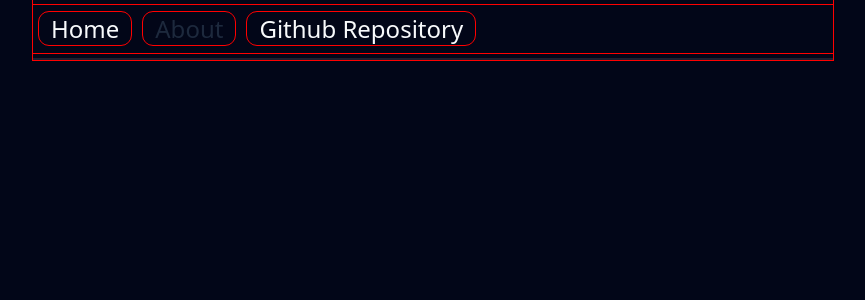
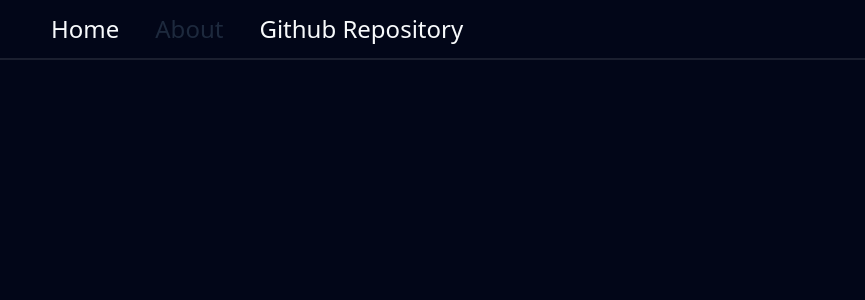
Before and after one commit to jake05050505/UA92-Project, a Next.js app: page /about in a window 1280 px wide. Shown: the top 300 px of the page, without its empty margins (207-1072 px from the left). Built offline with nearby package versions, Linux system fonts and the light colour scheme.

Commit message:
fix header styling

```diff
--- a/app/globals.css
+++ b/app/globals.css
@@ -125,7 +125,6 @@
 :root{
     --header-height: 3em;
     --query_box-height: 52px;
-    --debug-outline: 1px;
 }
 
 body {
@@ -163,6 +162,8 @@ nav > a {
     border-radius: var(--radius);
     margin-right: 0.5em;
     white-space: nowrap;
+
+    display: inline-block;
 }
 
 nav > a:hover,
@@ -204,7 +205,6 @@ nav > a:active {
 #query {
     max-width: calc(min(100vh,100vw)-0.5em) !important;
     max-height: var(--query_box-height);
-    /* border-radius: calc(var(--query_box-height) * 0.4); */
     border-radius: var(--radius);
     margin-inline: 0.25em;
     font-size: 1em;
@@ -234,6 +234,10 @@ nav > a:active {
 }
 /* #endregion */
 /* #region debug */
+:root {
+    --debug-outline: 0px;
+}
+
 div, span, header, main {
     outline-width: max(0px, var(--debug-outline));
     outline-style: solid;
--- a/app/page.tsx
+++ b/app/page.tsx
@@ -30,10 +30,10 @@ export default function Home() {
             <main>
                 <div id="main-content" className="content">
                     <div id="response">
-                        <div className="origin"></div>
-                        <div className="stats"></div>
-                        <div className="sources"></div>
-                        <div className="message"></div>
+                        <div id="origin"></div>
+                        <div id="stats"></div>
+                        <div id="sources"></div>
+                        <div id="message"></div>
                     </div>
                     <div id="request" className="centered content">
                         <Textarea
--- a/components/Header.tsx
+++ b/components/Header.tsx
@@ -2,8 +2,8 @@ import Nav from "@/components/Nav"
 
 export default function Header() {
     return (
-        <header className="content">
-            <span id="navbar" className="content">
+        <header>
+            <span id="header" className="content">
                 <Nav />
             </span>
         </header>
```
